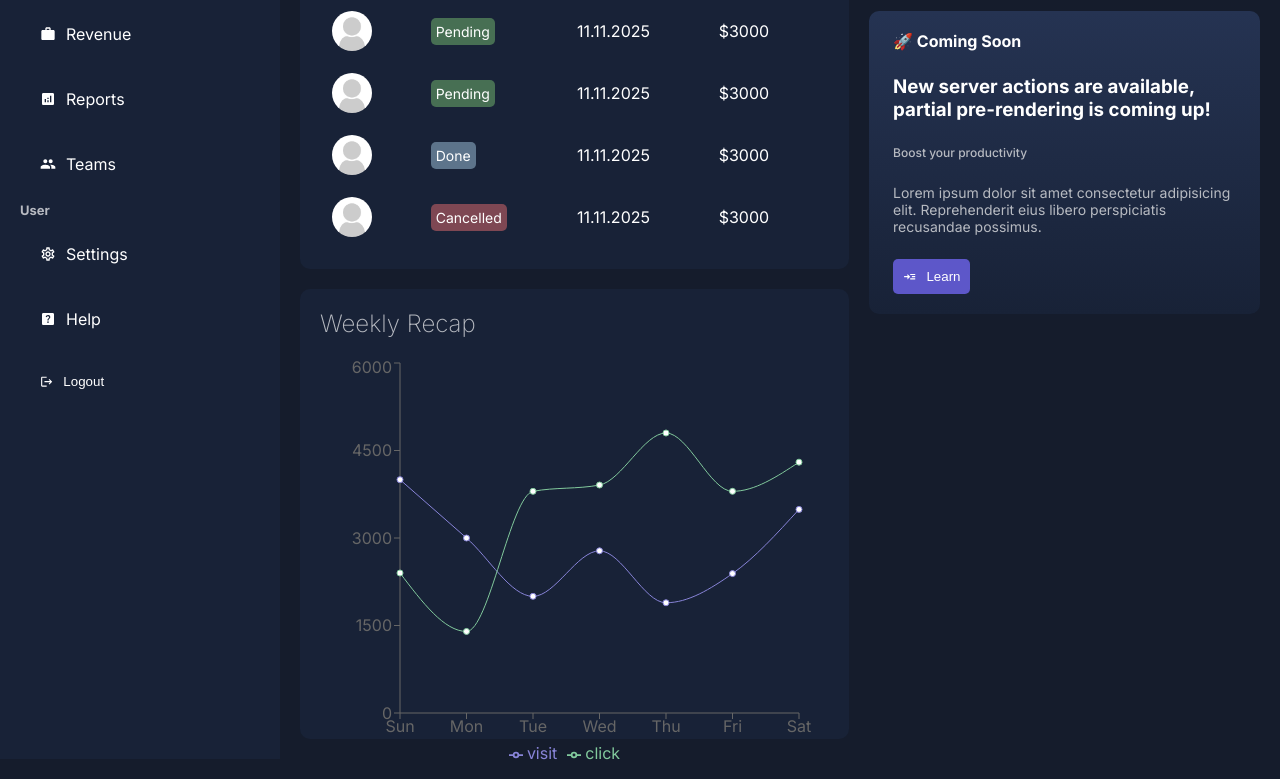
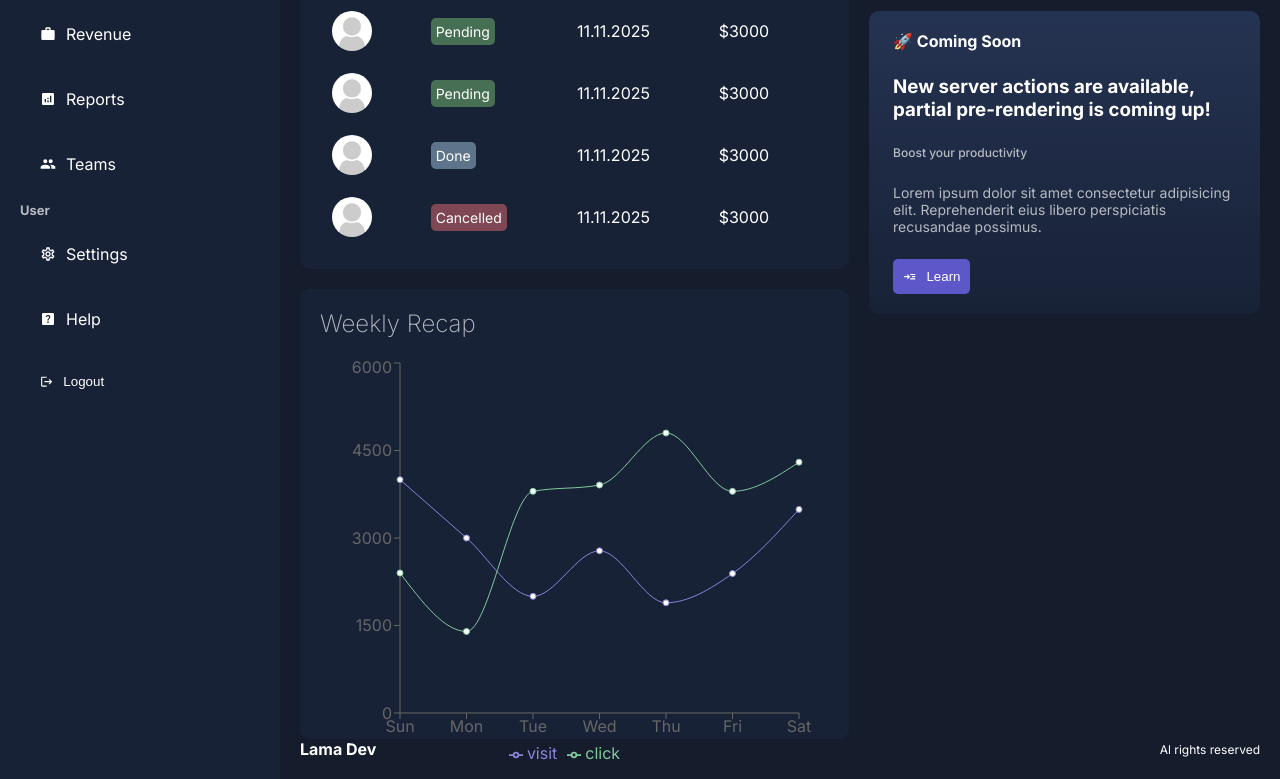
Before and after one commit to osmanalisevinc/admin-dashboard, a Next.js app: page /dashboard in a window 1280 px wide. Shown: the part 416-1195 px from the top of the page. Built offline with nearby package versions, Linux system fonts and the light colour scheme.

Commit message:
footer added

```diff
--- a/app/dashboard/layout.jsx
+++ b/app/dashboard/layout.jsx
@@ -2,6 +2,7 @@
 import Sidebar from "../ui/dashboard/sidebar/sidebar";
 import Navbar from "../ui/dashboard/navbar/navbar";
 import styles from "../ui/dashboard/dashboard.module.css"
+import Footer from "../ui/dashboard/footer/footer";
 
 const Layout = ({children}) => {
   return (
@@ -12,6 +13,7 @@
       <div className={styles.content}>
         <Navbar />
         {children}
+        <Footer/>
       </div>
     </div>
   );
--- /dev/null
+++ b/app/ui/dashboard/footer/footer.jsx
@@ -0,0 +1,12 @@
+import React from 'react'
+import styles from "./foter.module.css"
+const Footer = () => {
+  return (
+    <div className={styles.container}>
+      <div className={styles.logo}>Lama Dev</div>
+      <div className={styles.text}>Al rights reserved</div>
+    </div>
+  )
+}
+
+export default Footer
--- /dev/null
+++ b/app/ui/dashboard/footer/foter.module.css
@@ -0,0 +1,13 @@
+.container{
+    display: flex;
+    align-items: center;
+    justify-content: space-between;
+}
+
+.logo{
+font-weight: bold;
+}
+
+.text{
+font-size: 12px;
+}
```
